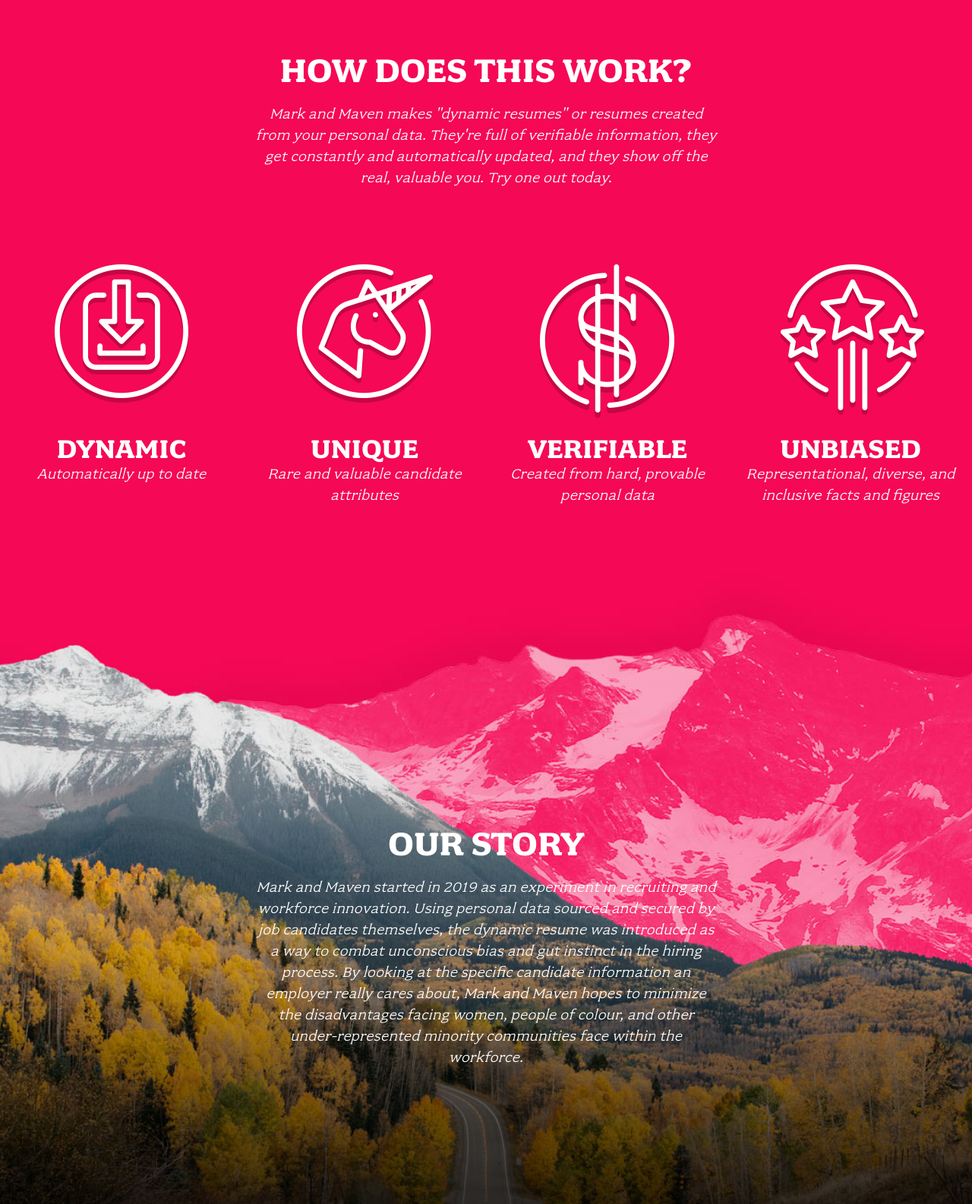
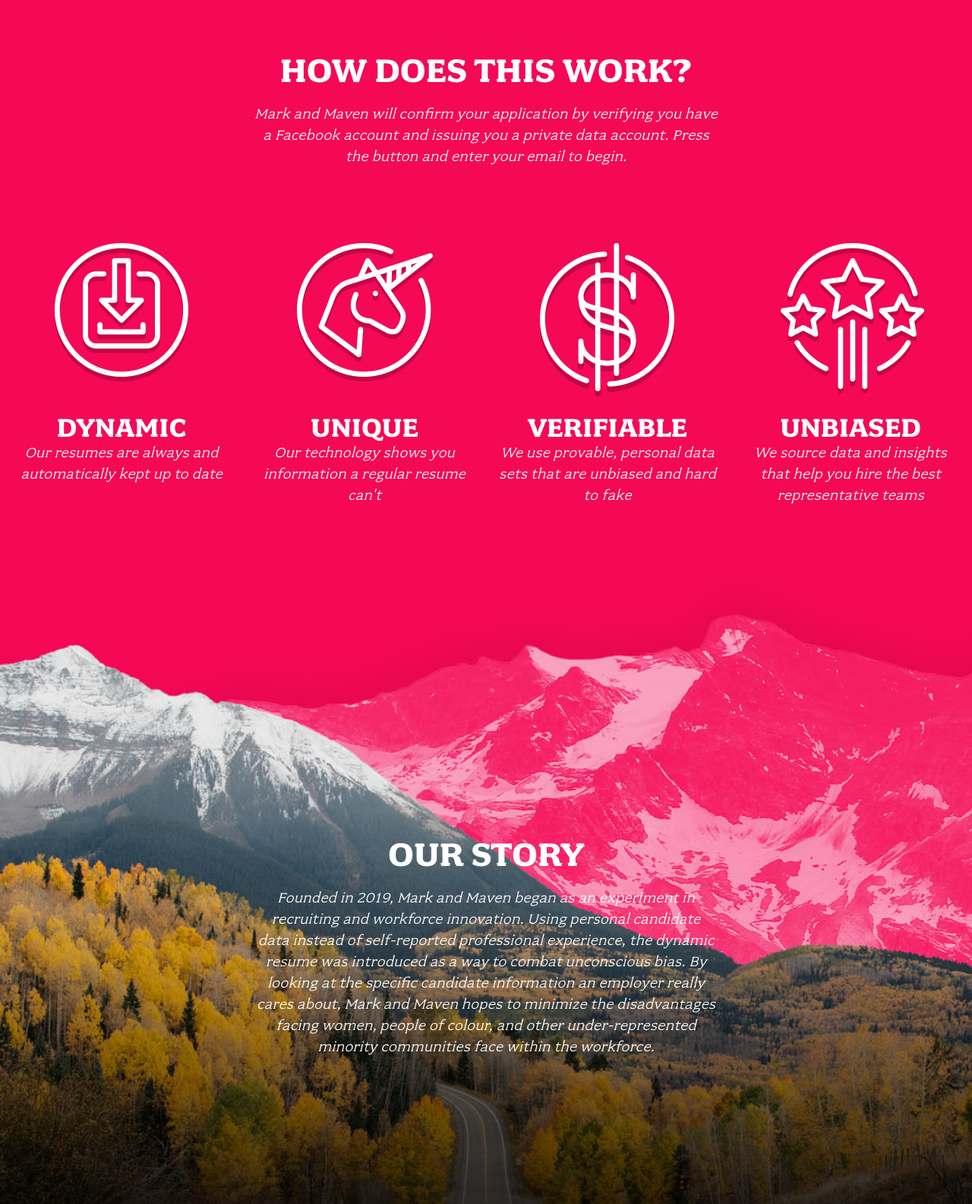
Before and after one commit to MarkandMaven/Mark-and-Maven, a plain HTML site: page index.html in a window 1280 px wide. Shown: the part 960-2545 px from the top of the page at 76% size. Drawn offline with Linux system fonts and the light colour scheme.

Commit message:
Copy updates
Some revisions to wording for clarity. Aiming to make it as obvious as possible that this flow leads to verifying your resume with HAT-sourced data

```diff
--- a/index.html
+++ b/index.html
@@ -23,7 +23,7 @@
     <div class="row column large-9 xlarge-6 xxlarge-4">
       <h2 class="section-title">How Does This Work?</h2>
       <p class="content">
-        Mark and Maven makes "dynamic resumes" or resumes created from your personal data. They're full of verifiable information, they get constantly and automatically updated, and they show off the real, valuable you. Try one out today.
+        Mark and Maven will confirm your application by verifying you have a Facebook account and issuing you a private data account. Press the button and enter your email to begin.
       </p>
     </div>
 
@@ -31,28 +31,28 @@
       <div class="column">
         <div class="home-about-block">
           <h3 class="title icon-download">Dynamic</h3>
-          <p class="content">Automatically up to date</p>
+          <p class="content">Our resumes are always and automatically kept up to date</p>
         </div>
       </div>
 
       <div class="column">
         <div class="home-about-block">
           <h3 class="title icon-unicorn">Unique</h3>
-          <p class="content">Rare and valuable candidate attributes</p>
+          <p class="content">Our technology shows you information a regular resume can't</p>
         </div>
       </div>
 
       <div class="column">
         <div class="home-about-block">
           <h3 class="title icon-price">Verifiable</h3>
-          <p class="content">Created from hard, provable personal data</p>
+          <p class="content">We use provable, personal data sets that are unbiased and hard to fake</p>
         </div>
       </div>
 
       <div class="column">
         <div class="home-about-block">
           <h3 class="title icon-success">Unbiased</h3>
-          <p class="content">Representational, diverse, and inclusive facts and figures</p>
+          <p class="content">We source data and insights that help you hire the best representative teams</p>
         </div>
       </div>
     </div>
@@ -62,7 +62,7 @@
     <div class="row column large-9 xlarge-6 xxlarge-4">
       <h2 class="section-title">Our Story</h2>
       <p class="content">
-        Mark and Maven started in 2019 as an experiment in recruiting and workforce innovation. Using personal data sourced and secured by job candidates themselves, the dynamic resume was introduced as a way to combat unconscious bias and gut instinct in the hiring process. By looking at the specific candidate information an employer really cares about, Mark and Maven hopes to minimize the disadvantages facing women, people of colour, and other under-represented minority communities face within the workforce.</p>
+        Founded in 2019, Mark and Maven began as an experiment in recruiting and workforce innovation. Using personal candidate data instead of self-reported professional experience, the dynamic resume was introduced as a way to combat unconscious bias. By looking at the specific candidate information an employer really cares about, Mark and Maven hopes to minimize the disadvantages facing women, people of colour, and other under-represented minority communities face within the workforce.</p>
     </div>
   </section>
 
@@ -81,7 +81,7 @@
     <div class="row column">
       <nav class="footer-nav">
         <ul>
-          <li><a href="register.html">Create your Dynamic Resume Today</a></li>
+          <li><a href="register.html"></a></li>
         </ul>
       </nav>
     </div>
```
Also changed, not shown: register.html (+10 -1 lines).
